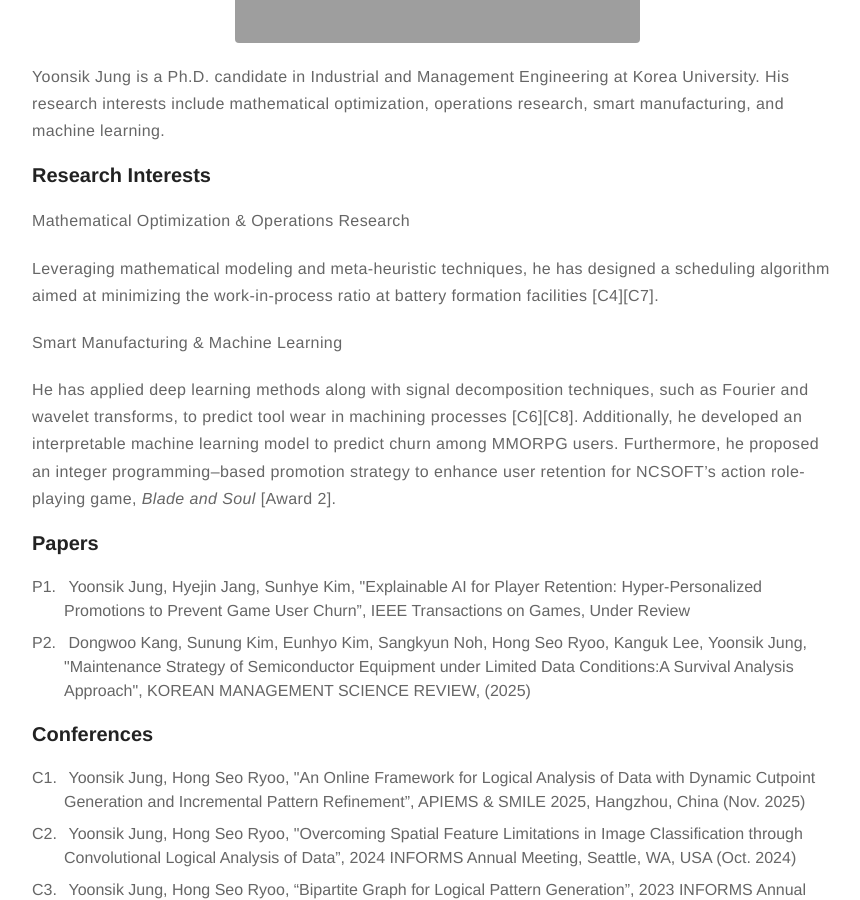
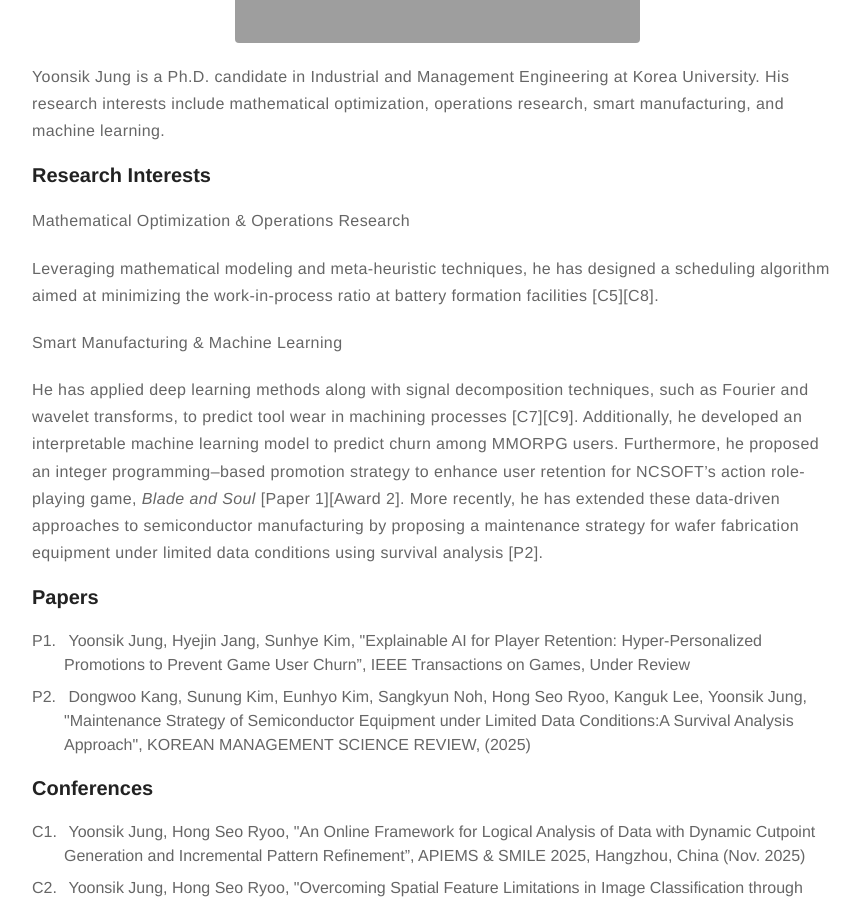
Before and after one commit to yoonsik-jung-opt/yoonsik-jung-opt.github.io, a Jekyll site: the page built from about.md, in a window 1280 px wide and 900 px high, scrolled down 386 px. Shown: the whole window, without its empty margins (203-1063 px from the left). Built offline with Jekyll 4.4.1, drawn with Linux system fonts in a browser that asks for light colours.

Commit message:
modify info

```diff
--- a/about.md
+++ b/about.md
@@ -11,12 +11,12 @@ layout: page
 <h3>Research Interests</h3>
 <b>Mathematical Optimization &amp; Operations Research</b>
 <p>
-  Leveraging mathematical modeling and meta-heuristic techniques, he has designed a scheduling algorithm aimed at minimizing the work‐in‐process ratio at battery formation facilities [C4][C7].
+  Leveraging mathematical modeling and meta-heuristic techniques, he has designed a scheduling algorithm aimed at minimizing the work‐in‐process ratio at battery formation facilities [C5][C8].
 </p>
 
 <b>Smart Manufacturing &amp; Machine Learning</b>
 <p>
-  He has applied deep learning methods along with signal decomposition techniques, such as Fourier and wavelet transforms, to predict tool wear in machining processes [C6][C8]. Additionally, he developed an interpretable machine learning model to predict churn among MMORPG users. Furthermore, he proposed an integer programming–based promotion strategy to enhance user retention for NCSOFT’s action role-playing game, <i>Blade and Soul</i> [Award 2].
+  He has applied deep learning methods along with signal decomposition techniques, such as Fourier and wavelet transforms, to predict tool wear in machining processes [C7][C9]. Additionally, he developed an interpretable machine learning model to predict churn among MMORPG users. Furthermore, he proposed an integer programming–based promotion strategy to enhance user retention for NCSOFT’s action role-playing game, <i>Blade and Soul</i> [Paper 1][Award 2]. More recently, he has extended these data-driven approaches to semiconductor manufacturing by proposing a maintenance strategy for wafer fabrication equipment under limited data conditions using survival analysis [P2].
 </p>
 
 <style>
```
